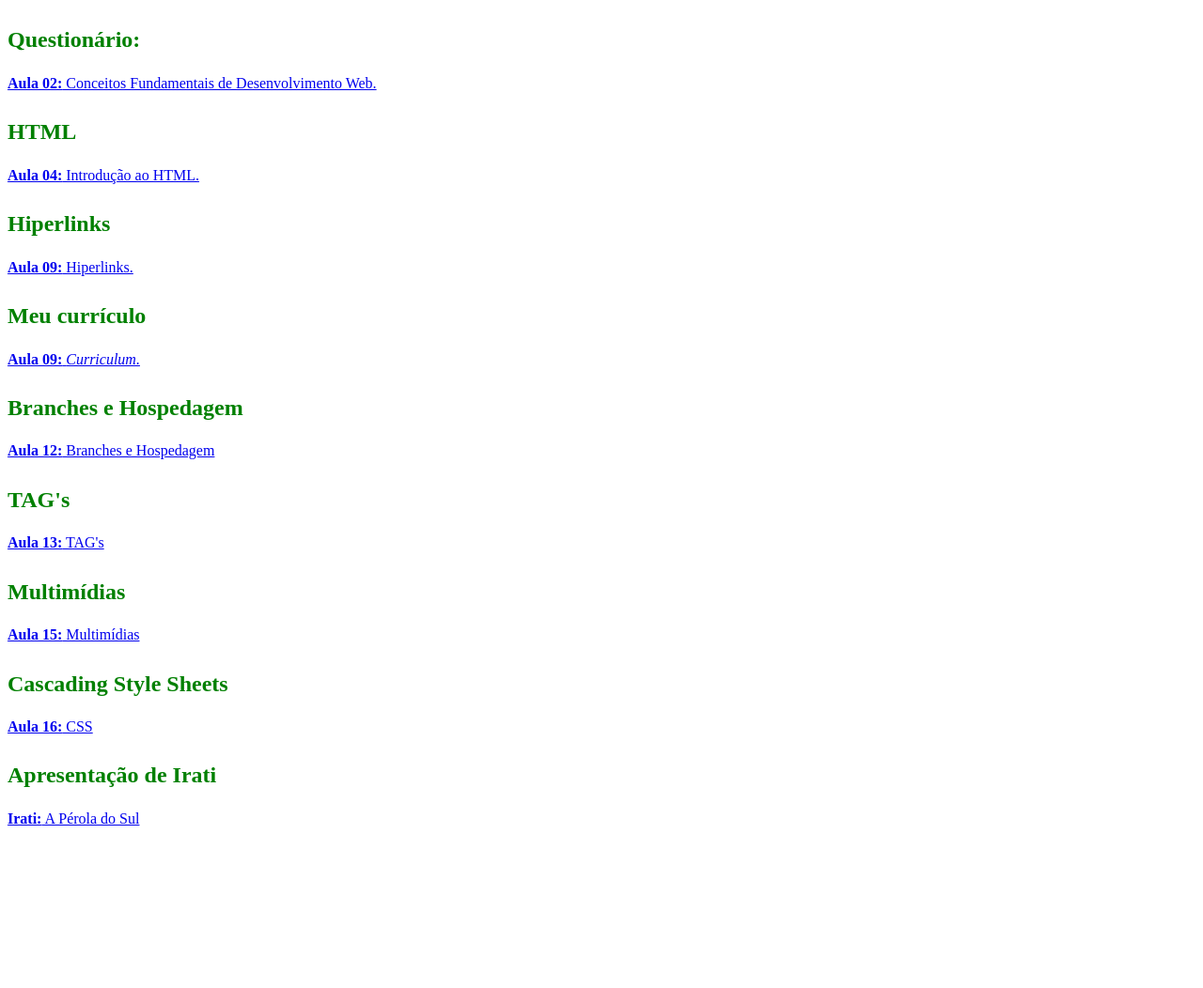
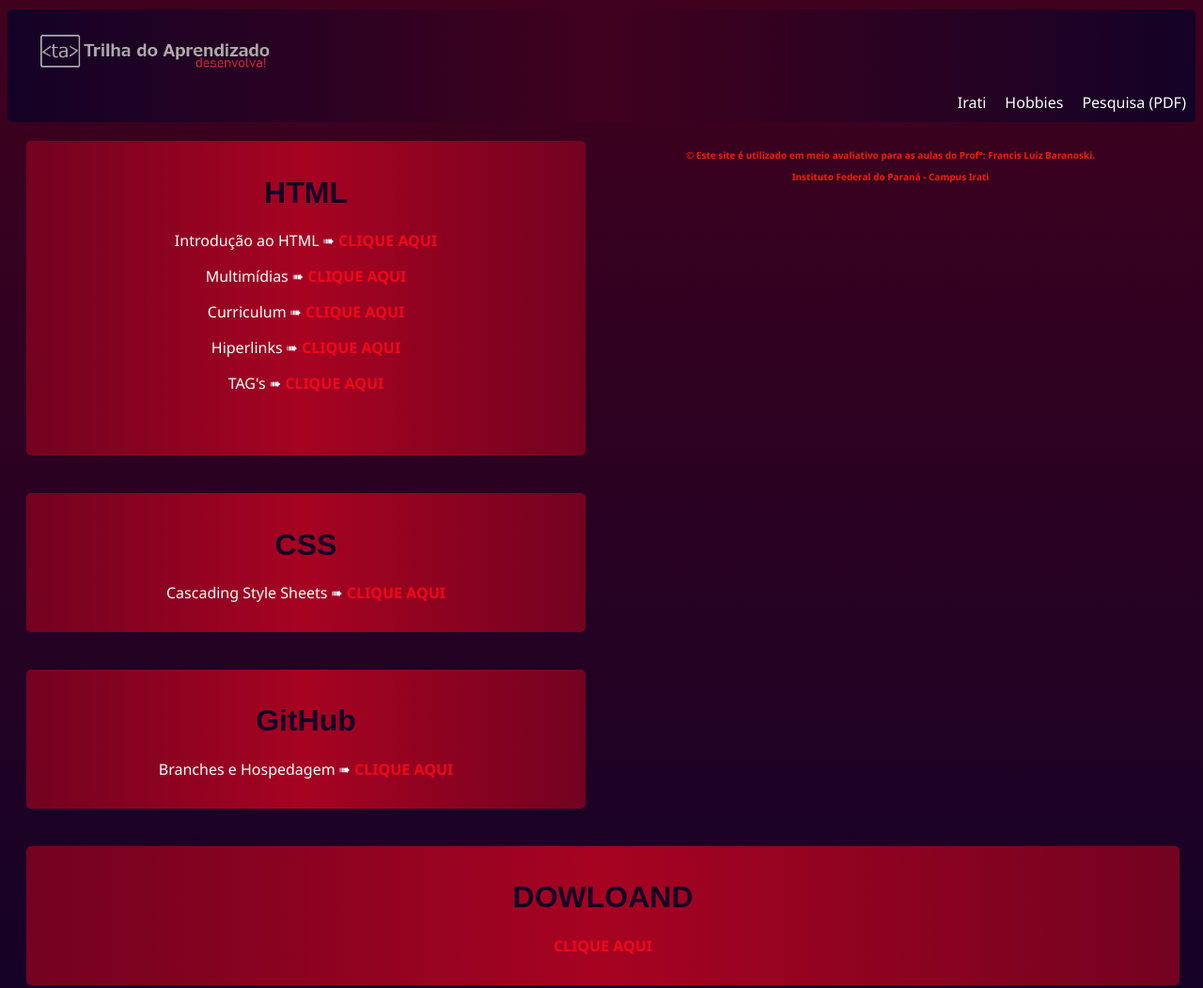
Before and after one commit to guirecofka/TESTANDO-AQUI, a plain HTML site: page index.html in a window 1280 px wide. Shown: the whole page at 94% size. Before the commit the page ends 897 px from the top, so only its background shows below. Drawn offline with Linux system fonts and the light colour scheme.

Commit message:
juntando sem irati

```diff
--- /dev/null
+++ b/LayoutTrilha.css
@@ -0,0 +1,78 @@
+header {
+    font-family: 'Segoe UI', Tahoma, Geneva, Verdana, sans-serif;
+    background-image: linear-gradient(to left, #140226, #40011E, #140226);
+    border-radius: 5px;
+    margin-top: 10px;
+}
+body{
+    background-image: linear-gradient(to top, #140226, #40011E);
+}
+.logo img{
+    width: 25%;
+    padding-top: 25px;
+    padding-left: 20px;
+}
+.navegacao{
+    overflow:hidden;
+}
+.navegacao a{
+    float:right;
+    display:block;
+    color:white;
+    text-decoration:none;
+    text-align: right;
+    padding: 10px 10px;
+}
+.navegacao a:hover{
+    color:#140226;
+    background-color: #A60321;
+}
+h1{
+    font-family: Arial, Helvetica, sans-serif;
+    font-size:5;
+    color:#140226;
+    text-align: center;
+}
+p {
+    text-align: center;
+    color: white;
+}
+h2{
+    color:#F21F0C;
+    font-size:10px;
+}
+div{
+    font-size: 3;
+    font-family: 'Segoe UI', Tahoma, Geneva, Verdana, sans-serif;
+}
+
+.aba{
+    float:left;
+    margin: 20px;
+    background-image: linear-gradient(to right, #730220,#A60321, #730220);
+    width: 44.7%;
+    text-align: justify;
+    padding: 15px;
+    border-radius: 5px;
+}
+a {
+    text-decoration:none;
+    color:#F2071B;
+}
+.aba.i{
+    height: 305px;
+}
+.aba.iv{
+    width: 94.7%;
+}
+.rodape{
+    font-size: 10px;
+    text-align: center;
+    padding: 20px;
+}
+@media screen and (max-widht:800px){
+    .principal, .conteudo{
+        width:100%;
+        padding: 0;
+    }
+}
--- /dev/null
+++ b/RDE14/Aula21_Layout01.css
@@ -0,0 +1,53 @@
+BODY{
+    font-family: Arial, Helvetica, sans-serif;
+    background-image: linear-gradient(to right, #233A59,#0487D9, #50E2F2);
+    width:90%;
+    margin:0 auto;
+}
+header {
+    font-family: 'Segoe UI', Tahoma, Geneva, Verdana, sans-serif;
+    background-color: #233A59;
+    border-radius: 5px;
+    margin-top: 10px;
+}
+.logo img{
+    width: 45%;
+    padding-top: 50px;
+}
+.navegacao{
+    overflow:hidden;
+}
+.navegacao a{
+    float:right;
+    display:block;
+    color:#F23005;
+    text-decoration:none;
+    text-align: right;
+    padding:10px 10px;
+}
+.navegacao a:hover{
+    color:#F2E205;
+    background-color: #233A59;
+}
+.conteudo{
+    float:left;
+    margin: 15px 2px 25px 2px;
+    background-color: #F2E205;
+    width:30.5%;
+    text-align: justify;
+    padding: 15px;
+    border-radius: 5px;
+    box-shadow: 5px 5px 10px #233A59;
+}
+.rodape{
+    color:#F23005;
+    font-size: 10px;
+    text-align: center;
+    padding: 20px;
+}
+@media screen and (max-widht:800px){
+    .principal, .conteudo{
+        width:100%;
+        padding: 0;
+    }
+}
--- a/index.html
+++ b/index.html
@@ -4,33 +4,65 @@
     <meta charset="UTF-8">
     <meta http-equiv="X-UA-Compatible" content="IE=edge">
     <meta name="viewport" content="width=device-width, initial-scale=1.0">
+    <link rel="icon" href="galaxia-espiral.png" type="image/png">
+    <title>Projeto na Trilha do Aprendizado</title>
+    <link rel="stylesheet" href="LayoutTrilha.css">
+</head>
 
-    <link rel="icon" href="galaxia-espiral.png" type="image/png">
+    <header>
 
-    <title>Projeto na Trilha do Aprendizado</title>
-</head>
+        <div class="logo">
+           <picture>
+               <img src="RDE14/img/logo.png"  alt="logo">
+           </picture>
+        </div>
+        <nav>
+            <div class="navegacao">
+                <a href="RDE05/ind/Aula02-DW-Guilherme_Recofka.pdf" target="_blank">Pesquisa (PDF)</a>
+                <a href="RDE05/Hobbie/hobbie_Guilherme_Recofka.html" target="_blank">Hobbies</a>
+                <a href="Apresenta-IRATI/index.html" target="_blank">Irati</a>
+            </div>
+        </nav>
+</header>
+
 <body>
+    <div class="principal">
+        <div class="aba i">
+            <h1>HTML</h1>
 
-    <h1><font size="5" color="green" >Questionário:</font></h1>
-    <p><font size="3" color="black"><a href="RDE05/ind/Aula02-DW-Guilherme_Recofka.pdf" downloand="RDE05/ind/Aula02-DW-Guilherme_Recofka.pdf" type="pdf"><b>Aula 02:</b> Conceitos Fundamentais de Desenvolvimento Web.</a></font></p>
+            <p>Introdução ao HTML ➠ <a href="RDE05/HTML.html" target="_blank" type="pdf"><b>CLIQUE AQUI</b></a></p>
 
-    <h1><font size="5" color="green" >HTML</font></h1>
-    <p><font size="3" color="black"><a href="RDE05/HTML.html" downloand="RDE05/HTML.html" type="html"><b>Aula 04:</b> Introdução ao HTML.</a></font></p>
+            <p>Multimídias ➠ <a href="RDE09/RDE09_Guilherme_Recofka.html" target="_blank" type="html"><b>CLIQUE AQUI</b></a></p>
 
-    <h1><font size="5" color="green" >Hiperlinks</font></h1>
-    <p><font size="3" color="black"><a href="RDE05/RDE05_Guilherme_Recofka.html" downloand="RDE05/RDE05_Guilherme_Recofka.html" type="html"><b>Aula 09:</b> Hiperlinks.</a></font></p>
+            <p>Curriculum ➠ <a href="RDE05/sobre.html" target="_blank" type="html"><b>CLIQUE AQUI</b></a></p>
 
-    <h1><font size="5" color="green" >Meu currículo</font></h1>
-    <p><font size="3" color="black"><a href="RDE05/sobre.html" downloand="RDE05/sobre.html" type="html"><b>Aula 09:</b> <i>Curriculum.</i></a></font></p>
+            <p>Hiperlinks ➠ <a href="RDE05/RDE05_Guilherme_Recofka.html" target="_blank" type="html"><b>CLIQUE AQUI</b></a></p>
 
-    <h1><font size="5" color="green" >Branches e Hospedagem</font></h1> <p><font size="3" color="black"><a href="RDE07/RDE07_Guilherme_Recofka.html" downloand="RDE07/RDE07_Guilherme_Recofka.html" type="html"><b>Aula 12:</b> Branches e Hospedagem</a></font></p>
+            <p>TAG's ➠ <a href="RDE08/RDE08_Guilherme_Recofka.html" target="_blank" type="html"><b>CLIQUE AQUI</b></a></p>
+        </div>
 
-    <h1><font size="5" color="green" >TAG's</font></h1> <p><font size="3" color="black"><a href="RDE08/RDE08_Guilherme_Recofka.html" downloand="RDE08/RDE08_Guilherme_Recofka.html" type="html"><b>Aula 13:</b> TAG's</a></font></p>
+        <div class="aba ii">
+            <h1>CSS</h1>
 
-    <h1><font size="5" color="green" >Multimídias</font></h1> <p><font size="3" color="black"><a href="RDE09/RDE09_Guilherme_Recofka.html" downloand="RDE09/RDE09_Guilherme_Recofka.html" type="html"><b>Aula 15:</b> Multimídias</a></font></p>
+            <p>Cascading Style Sheets ➠ <a href="RDE10/RDE10_Guilherme_Recofka.html" target="_blank" type="html"><b>CLIQUE AQUI</b></a></p>
+        </div>
 
-    <h1><font size="5" color="green" >Cascading Style Sheets</font></h1> <p><font size="3" color="black"><a href="RDE10/RDE10_Guilherme_Recofka.html" downloand="RDE10/RDE10_Guilherme_Recofka.html" type="html"><b>Aula 16:</b> CSS</a></font></p>
+        <div class="aba iii">
+            <h1>GitHub</h1>
 
-    <h1><font size="5" color="green" >Apresentação de Irati</font></h1> <p><font size="3" color="black"><a href="SITE_APRESENTAÇÃO_IRATI/SITE PRINCIPAL.html" downloand="SITE_APRESENTAÇÃO_IRATI/SITE PRINCIPAL.html" type="html"><b>Irati:</b> A Pérola do Sul</a></font></p>
+            <p>Branches e Hospedagem ➠ <a href="RDE07/RDE07_Guilherme_Recofka.html" target="_blank" type="html"><b>CLIQUE AQUI</b></a></p>
+        </div>
 
-</html>
+        <div class="aba iv">
+            <h1>DOWLOAND</h1>
+            <p><a href="#" download="#" type="zip"><b>CLIQUE AQUI</b></a></p>
+        </div>
+    </div>
+</body>
+
+<footer>
+    <div class="rodape">
+      <h2>© Este site é utilizado em meio avaliativo para as aulas do Prof°: Francis Luiz Baranoski.</h2>
+      <h2>Instituto Federal do Paraná - Campus Irati</h2>
+    </div>
+  </footer>
```
Also changed, not shown: RDE07/RDE07_Guilherme_Recofka.html (added, +39 -0 lines), RDE14/layout.html (added, +52 -0 lines), RDE07/IMG/branch.png (added), RDE07/IMG/main-e-sec.jpeg (added), RDE07/IMG/ramificacoes.jpeg (added), RDE14/img/logo.png (added).
